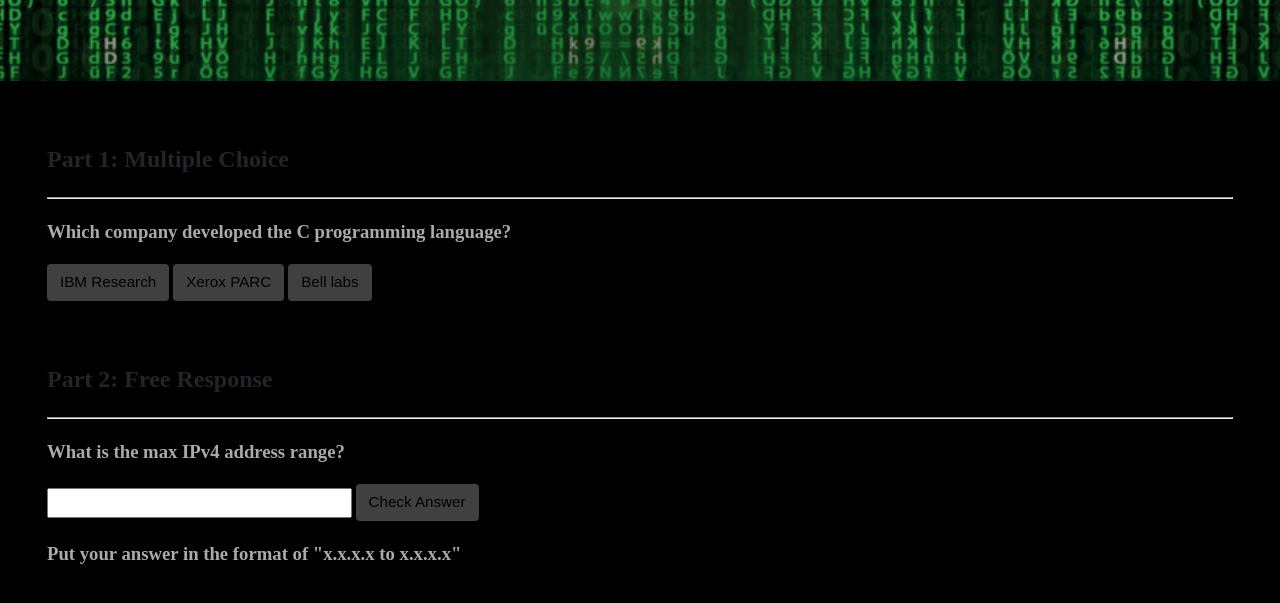
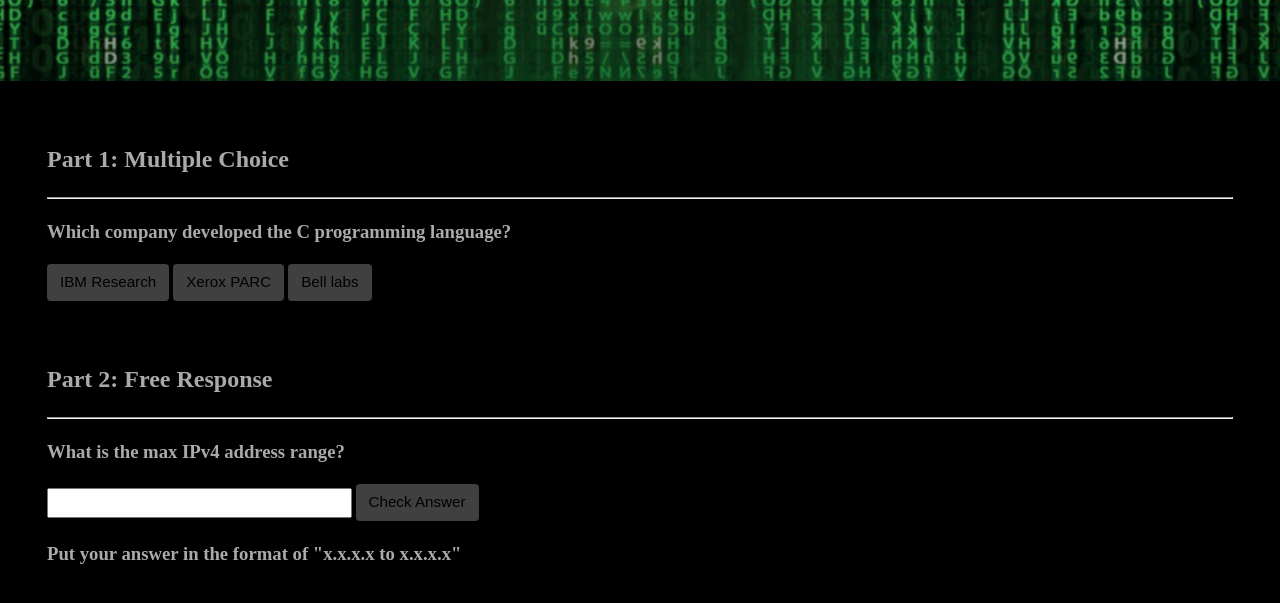
Before and after one commit to The-Programming-Dev/Real-Math, a plain HTML site: page index.html in a window 1280 px wide. Shown: the part 183-786 px from the top of the page. Drawn offline with Linux system fonts and the light colour scheme.

Commit message:
Improving styles.css

```diff
--- a/styles.css
+++ b/styles.css
@@ -75,5 +75,5 @@ h3 {
 }
 
 h2 {
-    color: "aaaaaa";
+    color: #aaaaaa;
 }
```
